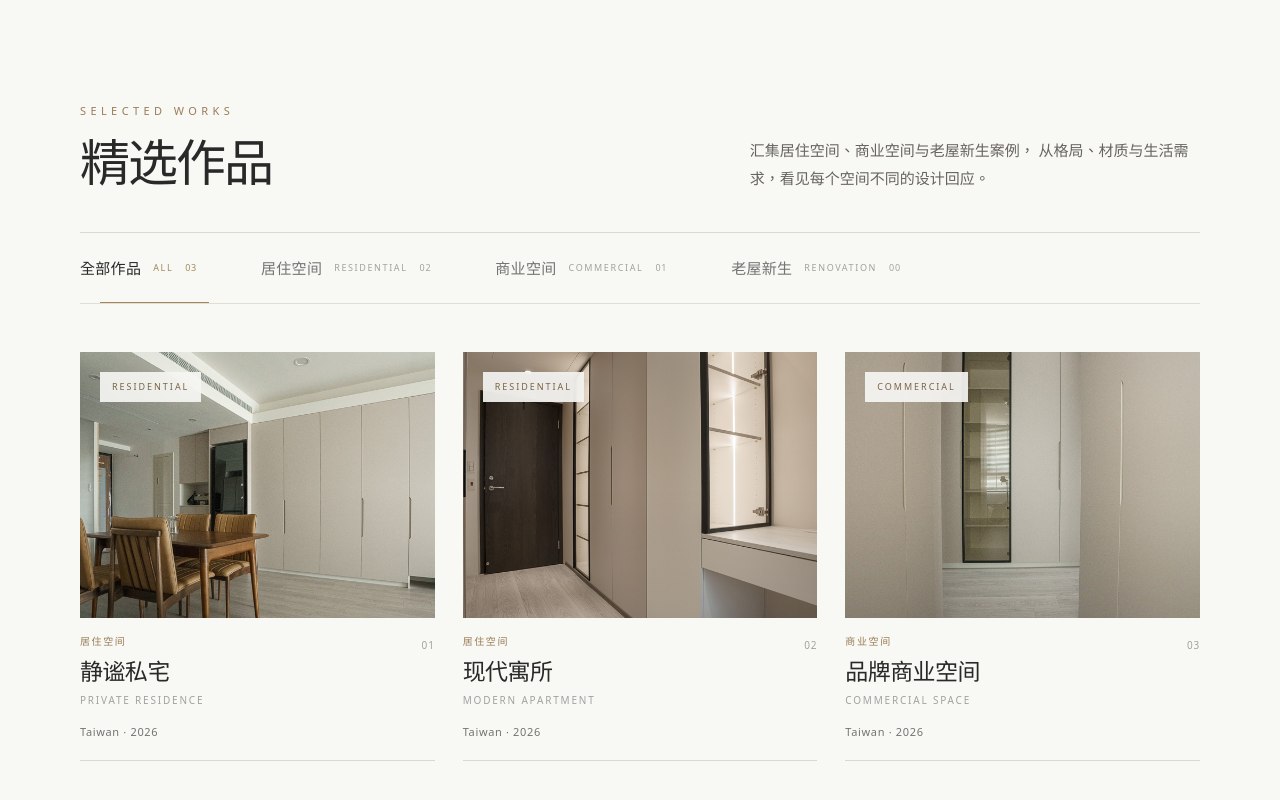
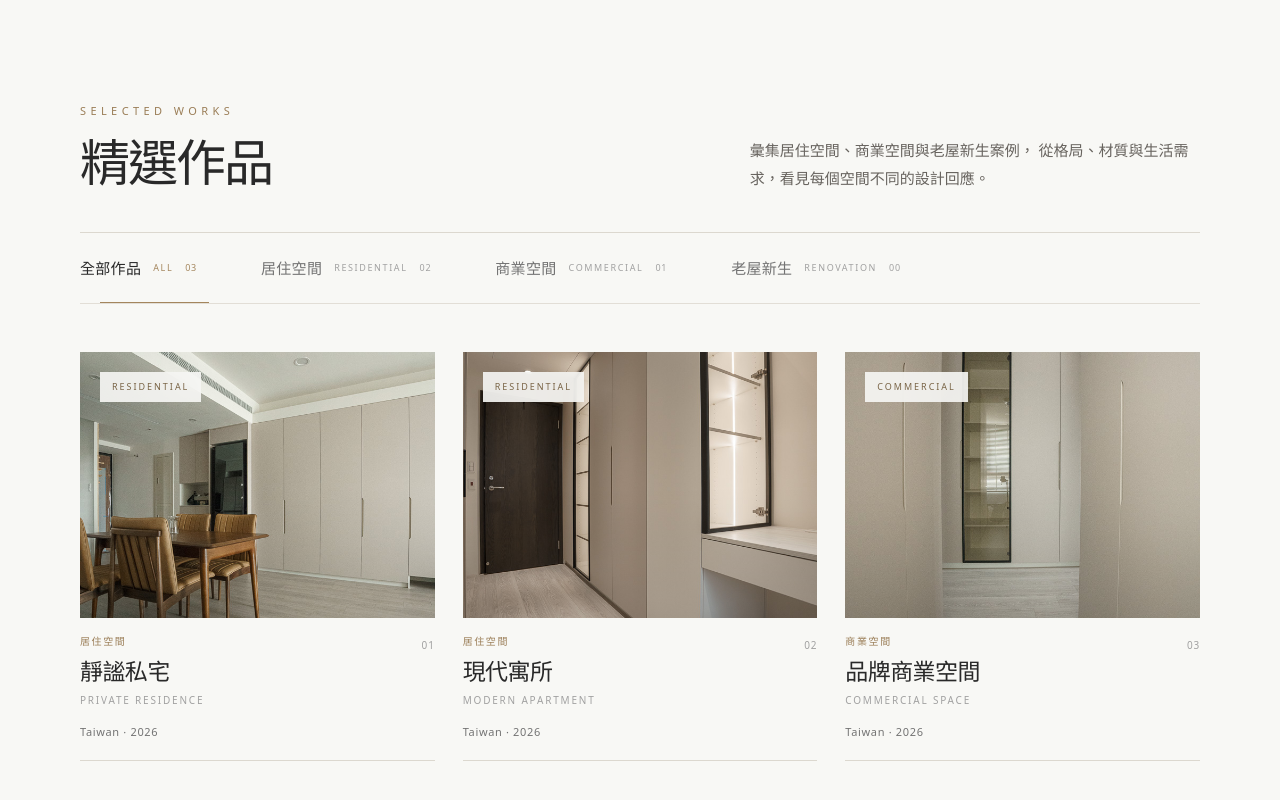
Before and after one commit to village66/mm-studio, a Next.js app: page / in a window 1280 px wide. Shown: the part 2393-3193 px from the top of the page. Built offline with nearby package versions, Linux system fonts and the light colour scheme; no server answers.

Commit message:
Update website

```diff
--- a/components/sections/FeaturedProjects.tsx
+++ b/components/sections/FeaturedProjects.tsx
@@ -28,17 +28,17 @@ type Project = {
 };
 
 /*
-  新增作品时，只需要在 projects 内新增一组资料。
+  新增作品時，只需要在 projects 內新增一組資料。
 
-  category 分类：
-  residential = 居住空间
-  commercial  = 商业空间
+  category 分類：
+  residential = 居住空間
+  commercial  = 商業空間
   renovation  = 老屋新生
 */
 const projects: Project[] = [
   {
     id: "private-residence",
-    titleZh: "静谧私宅",
+    titleZh: "靜謐私宅",
     titleEn: "Private Residence",
     category: "residential",
     image: "/images/projects/project01.jpg",
@@ -48,7 +48,7 @@ const projects: Project[] = [
   },
   {
     id: "modern-apartment",
-    titleZh: "现代寓所",
+    titleZh: "現代寓所",
     titleEn: "Modern Apartment",
     category: "residential",
     image: "/images/projects/project02.jpg",
@@ -58,7 +58,7 @@ const projects: Project[] = [
   },
   {
     id: "commercial-space",
-    titleZh: "品牌商业空间",
+    titleZh: "品牌商業空間",
     titleEn: "Commercial Space",
     category: "commercial",
     image: "/images/projects/project03.jpg",
@@ -80,12 +80,12 @@ const filters: {
   },
   {
     value: "residential",
-    zh: "居住空间",
+    zh: "居住空間",
     en: "Residential",
   },
   {
     value: "commercial",
-    zh: "商业空间",
+    zh: "商業空間",
     en: "Commercial",
   },
   {
@@ -103,11 +103,11 @@ const categoryLabels: Record<
   }
 > = {
   residential: {
-    zh: "居住空间",
+    zh: "居住空間",
     en: "Residential",
   },
   commercial: {
-    zh: "商业空间",
+    zh: "商業空間",
     en: "Commercial",
   },
   renovation: {
@@ -163,7 +163,7 @@ export default function FeaturedProjects() {
       "
     >
       <Container>
-        {/* Heading */}
+        {/* 標題區 */}
         <Reveal>
           <div
             className="
@@ -195,24 +195,24 @@ export default function FeaturedProjects() {
                   xl:text-[50px]
                 "
               >
-                精选作品
+                精選作品
               </h2>
             </div>
 
             <div className="lg:col-span-5 lg:flex lg:justify-end">
               <p className="max-w-[470px] text-[14px] font-light leading-7 text-[#68645f] sm:text-[15px]">
-                汇集居住空间、商业空间与老屋新生案例，
-                从格局、材质与生活需求，看见每个空间不同的设计回应。
+                彙集居住空間、商業空間與老屋新生案例，
+                從格局、材質與生活需求，看見每個空間不同的設計回應。
               </p>
             </div>
           </div>
         </Reveal>
 
-        {/* Category navigation */}
+        {/* 作品分類 */}
         <Reveal delay={0.05}>
           <div className="border-b border-[#e2ded6]">
             <nav
-              aria-label="作品分类"
+              aria-label="作品分類"
               className="
                 -mx-6
                 flex
@@ -337,7 +337,7 @@ export default function FeaturedProjects() {
           </div>
         </Reveal>
 
-        {/* Project index */}
+        {/* 作品列表 */}
         {visibleProjects.length > 0 ? (
           <div
             key={activeFilter}
@@ -368,14 +368,10 @@ export default function FeaturedProjects() {
                   >
                     <Link
                       href={project.href}
-                      className="
-                        group
-                        block
-                        outline-none
-                      "
+                      className="group block outline-none"
                     >
                       <article>
-                        {/* Image */}
+                        {/* 作品圖片 */}
                         <div
                           className="
                             relative
@@ -420,7 +416,7 @@ export default function FeaturedProjects() {
                             "
                           />
 
-                          {/* Category label */}
+                          {/* 圖片分類標示 */}
                           <div
                             className="
                               absolute
@@ -443,7 +439,7 @@ export default function FeaturedProjects() {
                             </p>
                           </div>
 
-                          {/* View indicator */}
+                          {/* 查看作品提示 */}
                           <div
                             className="
                               absolute
@@ -492,7 +488,7 @@ export default function FeaturedProjects() {
                           </div>
                         </div>
 
-                        {/* Information */}
+                        {/* 作品資訊 */}
                         <div
                           className="
                             border-b
@@ -557,7 +553,7 @@ export default function FeaturedProjects() {
             )}
           </div>
         ) : (
-          /* Category without projects */
+          /* 分類尚無作品 */
           <Reveal>
             <div className="mt-10 border-b border-[#dcd8cf] py-20 text-center sm:mt-12 lg:py-24">
               <p className="text-[9px] font-medium uppercase tracking-[0.32em] text-[#9a7d56]">
@@ -569,8 +565,8 @@ export default function FeaturedProjects() {
               </h3>
 
               <p className="mx-auto mt-4 max-w-[430px] text-[14px] font-light leading-7 text-neutral-500">
-                此分类的完整作品内容正在整理，
-                敬请期待 MM Studio 最新空间案例。
+                此分類的完整作品內容正在整理，
+                敬請期待 MM Studio 最新空間案例。
               </p>
             </div>
           </Reveal>
```
